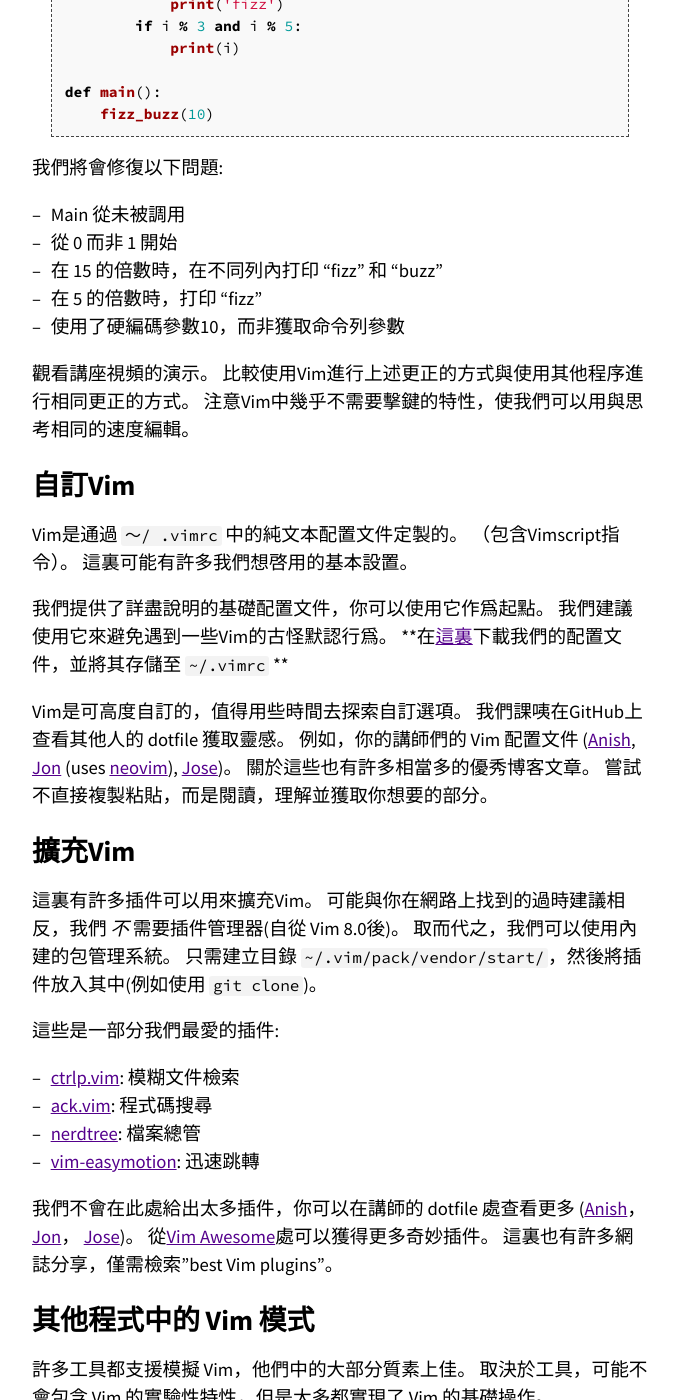
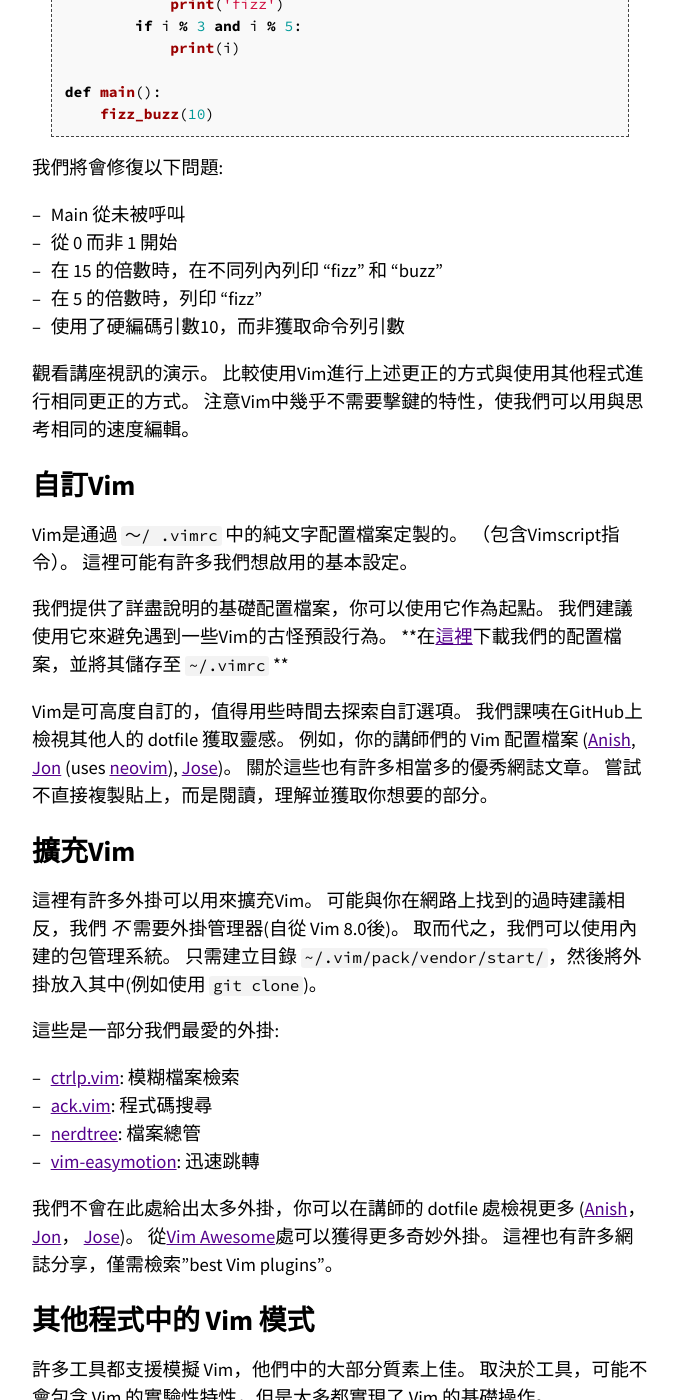
Before and after one commit to missing-semester-zh-Hant/missing-semester-zh-Hant.github.io, a Jekyll site: the page built from _2020/editors.md, in a window 1280 px wide and 1400 px high, scrolled down 5505 px. Shown: the whole window, without its empty margins (300-978 px from the left). Built offline with Jekyll 4.4.1, drawn with Linux system fonts in a browser that asks for light colours; some of the changed text lies outside the part shown.

Commit message:
Update translation

````diff
--- a/_2020/editors.md
+++ b/_2020/editors.md
@@ -370,11 +370,11 @@ def main():
 - Prints "fizz" and "buzz" on separate lines for multiples of 15
 - Prints "fizz" for multiples of 5
 - Uses a hard-coded argument of 10 instead of taking a command-line argument -->
-- Main 從未被調用
+- Main 從未被呼叫
 - 從 0 而非 1 開始
-- 在 15 的倍數時，在不同列內打印 "fizz" 和 "buzz"
-- 在 5 的倍數時，打印 "fizz"
-- 使用了硬編碼參數10，而非獲取命令列參數
+- 在 15 的倍數時，在不同列內列印 "fizz" 和 "buzz"
+- 在 5 的倍數時，列印 "fizz"
+- 使用了硬編碼引數10，而非獲取命令列引數
 
 {% comment %}
 - main is never called
@@ -405,7 +405,7 @@ def main():
 made using Vim to how you might make the same edits using another program.
 Notice how very few keystrokes are required in Vim, allowing you to edit at the
 speed you think. -->
-觀看講座視頻的演示。 比較使用Vim進行上述更正的方式與使用其他程序進行相同更正的方式。 注意Vim中幾乎不需要擊鍵的特性，使我們可以用與思考相同的速度編輯。
+觀看講座視訊的演示。 比較使用Vim進行上述更正的方式與使用其他程式進行相同更正的方式。 注意Vim中幾乎不需要擊鍵的特性，使我們可以用與思考相同的速度編輯。
 
 <!-- # Customizing Vim -->
 # 自訂Vim
@@ -413,16 +413,16 @@ speed you think. -->
 <!-- Vim is customized through a plain-text configuration file in `~/.vimrc`
 (containing Vimscript commands). There are probably lots of basic settings that
 you want to turn on. -->
-Vim是通過 `〜/ .vimrc` 中的純文本配置文件定製的。
-（包含Vimscript指令）。 這裏可能有許多我們想啓用的基本設置。
+Vim是通過 `〜/ .vimrc` 中的純文字配置檔案定製的。
+（包含Vimscript指令）。 這裡可能有許多我們想啟用的基本設定。
 
 <!-- We are providing a well-documented basic config that you can use as a starting
 point. We recommend using this because it fixes some of Vim's quirky default
 behavior. **Download our config [here](/2020/files/vimrc) and save it to
 `~/.vimrc`.** -->
-我們提供了詳盡說明的基礎配置文件，你可以使用它作爲起點。
-我們建議使用它來避免遇到一些Vim的古怪默認行爲。
-**在[這裏](/2020/files/vimrc)下載我們的配置文件，並將其存儲至 `~/.vimrc` **
+我們提供了詳盡說明的基礎配置檔案，你可以使用它作為起點。
+我們建議使用它來避免遇到一些Vim的古怪預設行為。
+**在[這裡](/2020/files/vimrc)下載我們的配置檔案，並將其儲存至 `~/.vimrc` **
 
 <!-- Vim is heavily customizable, and it's worth spending time exploring
 customization options. You can look at people's dotfiles on GitHub for
@@ -433,12 +433,12 @@ inspiration, for example, your instructors' Vim configs
 lots of good blog posts on this topic too. Try not to copy-and-paste people's
 full configuration, but read it, understand it, and take what you need. -->
 Vim是可高度自訂的，值得用些時間去探索自訂選項。
-我們課咦在GitHub上查看其他人的 dotfile 獲取靈感。
-例如，你的講師們的 Vim 配置文件 ([Anish](https://github.com/anishathalye/dotfiles/blob/master/vimrc),
+我們課咦在GitHub上檢視其他人的 dotfile 獲取靈感。
+例如，你的講師們的 Vim 配置檔案 ([Anish](https://github.com/anishathalye/dotfiles/blob/master/vimrc),
 [Jon](https://github.com/jonhoo/configs/blob/master/editor/.config/nvim/init.vim) (uses [neovim](https://neovim.io/)),
 [Jose](https://github.com/JJGO/dotfiles/blob/master/vim/.vimrc))。
-關於這些也有許多相當多的優秀博客文章。
-嘗試不直接複製粘貼，而是閱讀，理解並獲取你想要的部分。
+關於這些也有許多相當多的優秀網誌文章。
+嘗試不直接複製貼上，而是閱讀，理解並獲取你想要的部分。
 
 <!-- # Extending Vim -->
 # 擴充Vim
@@ -448,19 +448,19 @@ you might find on the internet, you do _not_ need to use a plugin manager for
 Vim (since Vim 8.0). Instead, you can use the built-in package management
 system. Simply create the directory `~/.vim/pack/vendor/start/`, and put
 plugins in there (e.g. via `git clone`). -->
-這裏有許多插件可以用來擴充Vim。
-可能與你在網路上找到的過時建議相反，我們 _不_ 需要插件管理器(自從 Vim 8.0後)。
+這裡有許多外掛可以用來擴充Vim。
+可能與你在網路上找到的過時建議相反，我們 _不_ 需要外掛管理器(自從 Vim 8.0後)。
 取而代之，我們可以使用內建的包管理系統。
-只需建立目錄 `~/.vim/pack/vendor/start/`，然後將插件放入其中(例如使用 `git clone`)。
+只需建立目錄 `~/.vim/pack/vendor/start/`，然後將外掛放入其中(例如使用 `git clone`)。
 
 <!-- Here are some of our favorite plugins: -->
-這些是一部分我們最愛的插件:
+這些是一部分我們最愛的外掛:
 
 <!-- - [ctrlp.vim](https://github.com/ctrlpvim/ctrlp.vim): fuzzy file finder
 - [ack.vim](https://github.com/mileszs/ack.vim): code search
 - [nerdtree](https://github.com/scrooloose/nerdtree): file explorer
 - [vim-easymotion](https://github.com/easymotion/vim-easymotion): magic motions -->
-- [ctrlp.vim](https://github.com/ctrlpvim/ctrlp.vim): 模糊文件檢索
+- [ctrlp.vim](https://github.com/ctrlpvim/ctrlp.vim): 模糊檔案檢索
 - [ack.vim](https://github.com/mileszs/ack.vim): 程式碼搜尋
 - [nerdtree](https://github.com/scrooloose/nerdtree): 檔案總管
 - [vim-easymotion](https://github.com/easymotion/vim-easymotion): 迅速跳轉
@@ -473,12 +473,12 @@ can check out the instructors' dotfiles
 Check out [Vim Awesome](https://vimawesome.com/) for more awesome Vim plugins.
 There are also tons of blog posts on this topic: just search for "best Vim
 plugins". -->
-我們不會在此處給出太多插件，你可以在講師的 dotfile 處查看更多
+我們不會在此處給出太多外掛，你可以在講師的 dotfile 處檢視更多
 ([Anish](https://github.com/anishathalye/dotfiles)，
 [Jon](https://github.com/jonhoo/configs)，
 [Jose](https://github.com/JJGO/dotfiles))。
-從[Vim Awesome](https://vimawesome.com/)處可以獲得更多奇妙插件。
-這裏也有許多網誌分享，僅需檢索"best Vim plugins"。
+從[Vim Awesome](https://vimawesome.com/)處可以獲得更多奇妙外掛。
+這裡也有許多網誌分享，僅需檢索"best Vim plugins"。
 
 <!-- # Vim-mode in other programs -->
 # 其他程式中的 Vim 模式
@@ -498,7 +498,7 @@ cover the basics pretty well. -->
 editor is launched when a program wants to start an editor. For example, `git`
 will use this editor for commit messages. -->
 如果你使用 Bash，執行 `set -o vi`。如果你使用 Zsh，`bindkey -v`。若你使用 Fish，嘗試 `fish_vi_key_bindings`。
-另外，無論什麼 shell，都應可以使用 `export EDITOR=vim`。這是用於決定啓動哪個編輯器的環境變量。
+另外，無論什麼 shell，都應可以使用 `export EDITOR=vim`。這是用於決定啟動哪個編輯器的環境變數。
 例如， `git` 使用次編輯器來提交訊息。
 
 <!-- ## Readline -->
@@ -508,9 +508,9 @@ will use this editor for commit messages. -->
 Readline](https://tiswww.case.edu/php/chet/readline/rltop.html) library for
 their command-line interface. Readline supports (basic) Vim emulation too,
 which can be enabled by adding the following line to the `~/.inputrc` file: -->
-許多程式使用 [GNU Readline](https://tiswww.case.edu/php/chet/readline/rltop.html) 庫作爲其命令列介面。
+許多程式使用 [GNU Readline](https://tiswww.case.edu/php/chet/readline/rltop.html) 庫作為其命令列介面。
 Readline 也支援基本的 Vim 模式。
-在 `~/.inputrc` 中加入此行開啓它。
+在 `~/.inputrc` 中加入此行開啟它。
 
 ```
 set editing-mode vi
@@ -541,11 +541,11 @@ notebooks](https://github.com/lambdalisue/jupyter-vim-binding). -->
 all of these kinds of things, but you'll learn them as you go. A good
 heuristic: whenever you're using your editor and you think "there must be a
 better way of doing this", there probably is: look it up online. -->
-這裏有一些向你展現編輯器能力的例子。我們無法涵蓋所有事情，不過在你使用的過程中也會學到這些。
+這裡有一些向你展現編輯器能力的例子。我們無法涵蓋所有事情，不過在你使用的過程中也會學到這些。
 一個好辦法是：如果你在使用編輯器的時候感到“一定有什麼更好地辦法做這個”，通常來說真的是這樣，在網上搜尋一下。
 
 <!-- ## Search and replace -->
-## 搜索與替換
+## 搜尋與替換
 
 <!-- `:s` (substitute) command ([documentation](http://vim.wikia.com/wiki/Search_and_replace)).
 
@@ -553,12 +553,12 @@ better way of doing this", there probably is: look it up online. -->
     - replace foo with bar globally in file
 - `%s/\[.*\](\(.*\))/\1/g`
     - replace named Markdown links with plain URLs -->
-`:s` (substitute) 指令 ([文檔](http://vim.wikia.com/wiki/Search_and_replace)).
+`:s` (substitute) 指令 ([文件](http://vim.wikia.com/wiki/Search_and_replace)).
 
 - `%s/foo/bar/g`
-    - 將 foo 全域替換爲 bar
+    - 將 foo 全域替換為 bar
 - `%s/\[.*\](\(.*\))/\1/g`
-    - 將有名字的 Markdown 連結替換爲單純URLs
+    - 將有名字的 Markdown 連結替換為單純URLs
 
 <!-- ## Multiple windows -->
 ## 多視窗
@@ -607,13 +607,13 @@ better way of doing this", there probably is: look it up online. -->
 - `@{character}` 重放
 - 其執行遇到錯誤時將會停止
 - `{number}@{character}` 執行 {number} 次
-- 巨集可以遞歸
+- 巨集可以遞迴
     - 首先使用 `q{character}q` 清除巨集
-    - 錄製巨集， 使用 `@{character}` 來遞歸調用它
+    - 錄製巨集， 使用 `@{character}` 來遞迴呼叫它
     (錄製結束前不會執行)
-- 例如： 將 xml 轉制成 json ([檔案](/2020/files/example-data.xml))
-    - 一个有 “name” / “email” 键对象的数组
-    - 用一个 Python 程序？
+- 例如： 將 xml 轉製成 json ([檔案](/2020/files/example-data.xml))
+    - 一個有 “name” / “email” 鍵物件的陣列
+    - 用一個 Python 程式？
     - Use sed / regexes
         - `g/people/d`
         - `%s/<person>/{/g`
@@ -649,7 +649,7 @@ better way of doing this", there probably is: look it up online. -->
 - [Vim Adventures](https://vim-adventures.com/) 透過遊戲學習 Vim
 - [Vim Tips Wiki](http://vim.wikia.com/wiki/Vim_Tips_Wiki)
 - [Vim Advent Calendar](https://vimways.org/2019/) 有許多小技巧
-- [Vim Golf](http://www.vimgolf.com/) 是一個以 Vim UI 作爲程式語言的 [code golf](https://en.wikipedia.org/wiki/Code_golf)
+- [Vim Golf](http://www.vimgolf.com/) 是一個以 Vim UI 作為程式語言的 [code golf](https://en.wikipedia.org/wiki/Code_golf)
 - [Vi/Vim Stack Exchange](https://vi.stackexchange.com/)
 - [Vim Screencasts](http://vimcasts.org/)
 - [Practical Vim](https://pragprog.com/book/dnvim2/practical-vim-second-edition) (書)
````
Also changed, not shown: other parts of _2020/editors.md (+5 -5 lines).
